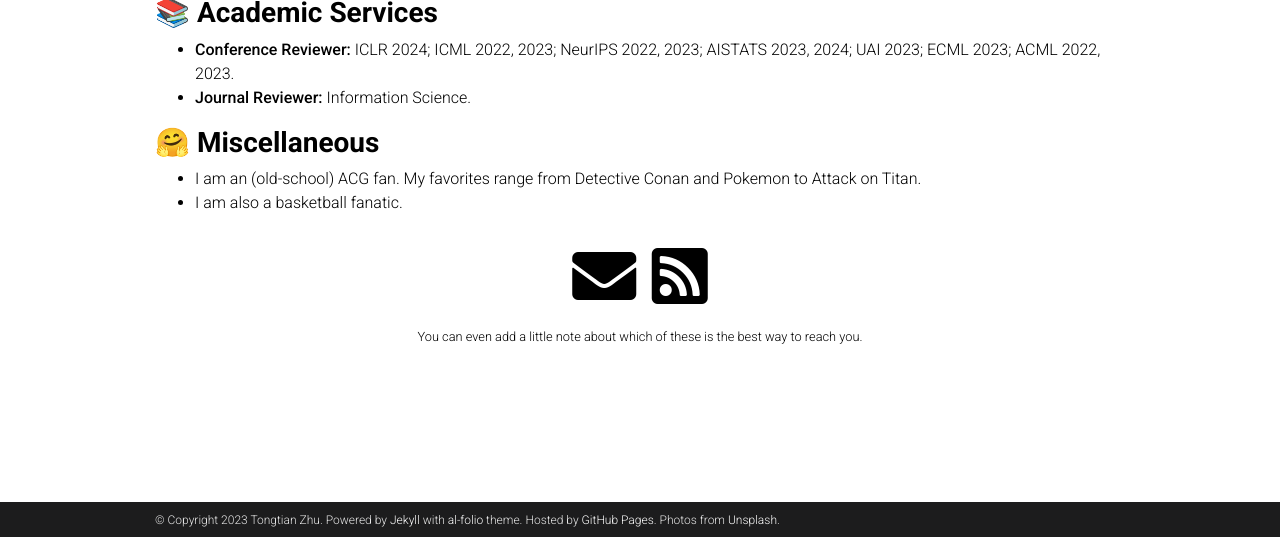
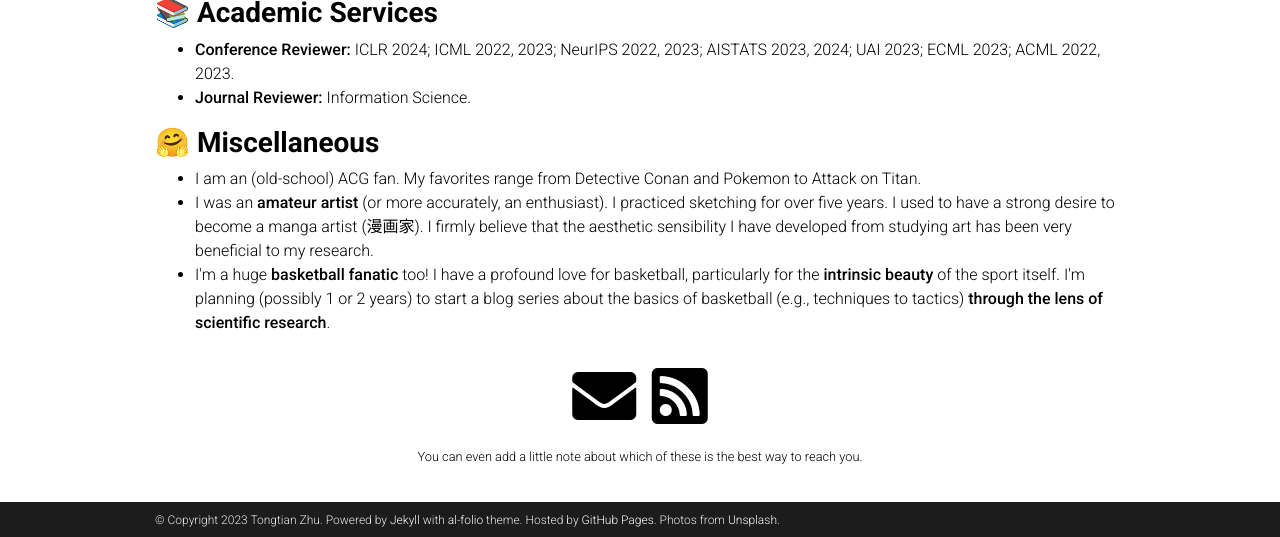
Before and after one commit to Raiden-Zhu/Raiden-Zhu.github.io, a Jekyll site: the page built from _pages/about.md, in a window 1280 px wide and 900 px high, scrolled down 1489 px, cut to the strip 363-900 px from the top of the window. Built offline with Jekyll 4.4.1, drawn with Linux system fonts in a browser that asks for light colours; full-size pictures stand in for the smaller copies a plugin makes; comment, search, counter and statistics services are not loaded; a style sheet for code colours, icons or effects is not loaded.

Commit message:
Update about.html

```diff
--- a/_layouts/about.html
+++ b/_layouts/about.html
@@ -72,7 +72,8 @@
             <h3 style="color: inherit; font-weight: bold;">🤗 Miscellaneous</h3>
             <ul>
                   <li>I am an (old-school) ACG fan. My favorites range from Detective Conan and Pokemon to Attack on Titan.</li>
-                  <li>I am also a basketball fanatic.</li>
+                  <li>I was an <strong>amateur artist</strong> (or more accurately, an enthusiast). I practiced sketching for over five years. I used to have a strong desire to become a manga artist (漫画家). I firmly believe that the aesthetic sensibility I have developed from studying art has been very beneficial to my research.</li>
+                  <li>I'm a huge <strong>basketball fanatic</strong> too! I have a profound love for basketball, particularly for the <strong>intrinsic beauty</strong> of the sport itself. I'm planning (possibly 1 or 2 years) to start a blog series about the basics of basketball (e.g., techniques to tactics) <strong>through the lens of scientific research</strong>.</li>
             </ul>
 
           <div style="text-align:center;">
```
